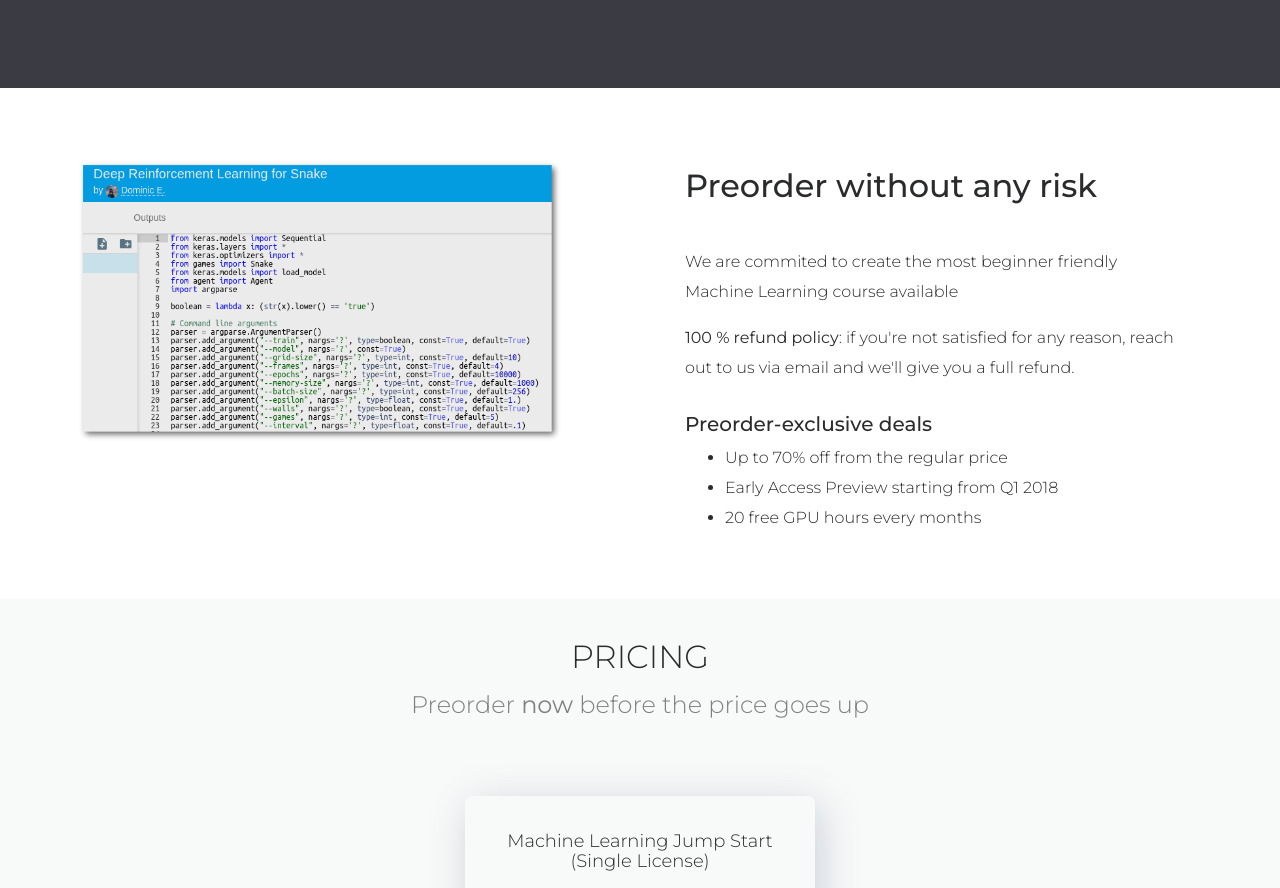
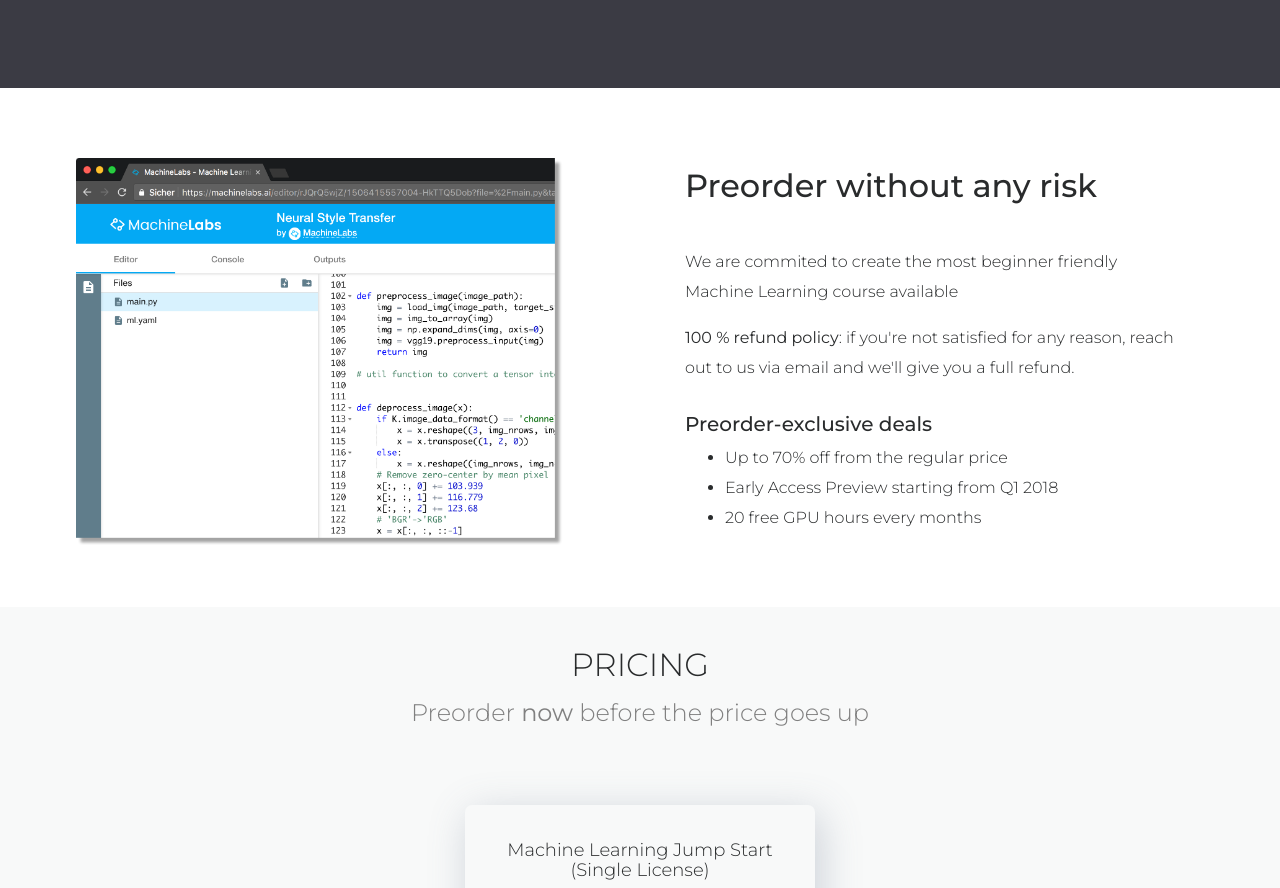
Before and after one commit to machinelabs/course-landing-page, a plain HTML site: page index.html in a window 1280 px wide. Shown: the part 4980-5868 px from the top of the page. Drawn offline with nearby package versions, Linux system fonts and the light colour scheme.

Commit message:
replace crappy screenshot with better one

```diff
--- a/index.html
+++ b/index.html
@@ -306,7 +306,7 @@
   </div>
   <div class="white-section row">
     <div class="imac col-sm-6 hidden-sm-down">
-      <img class="imac-screen img-responsive" src="assets/images/snake_code.png">
+      <img class="imac-screen img-responsive" src="assets/images/machinelabs_ai.png">
     </div>
     <div class="col-sm-12 col-md-6">
       <div class="white-section-text">
```
Also changed, not shown: assets/images/machinelabs_ai.png (added).
